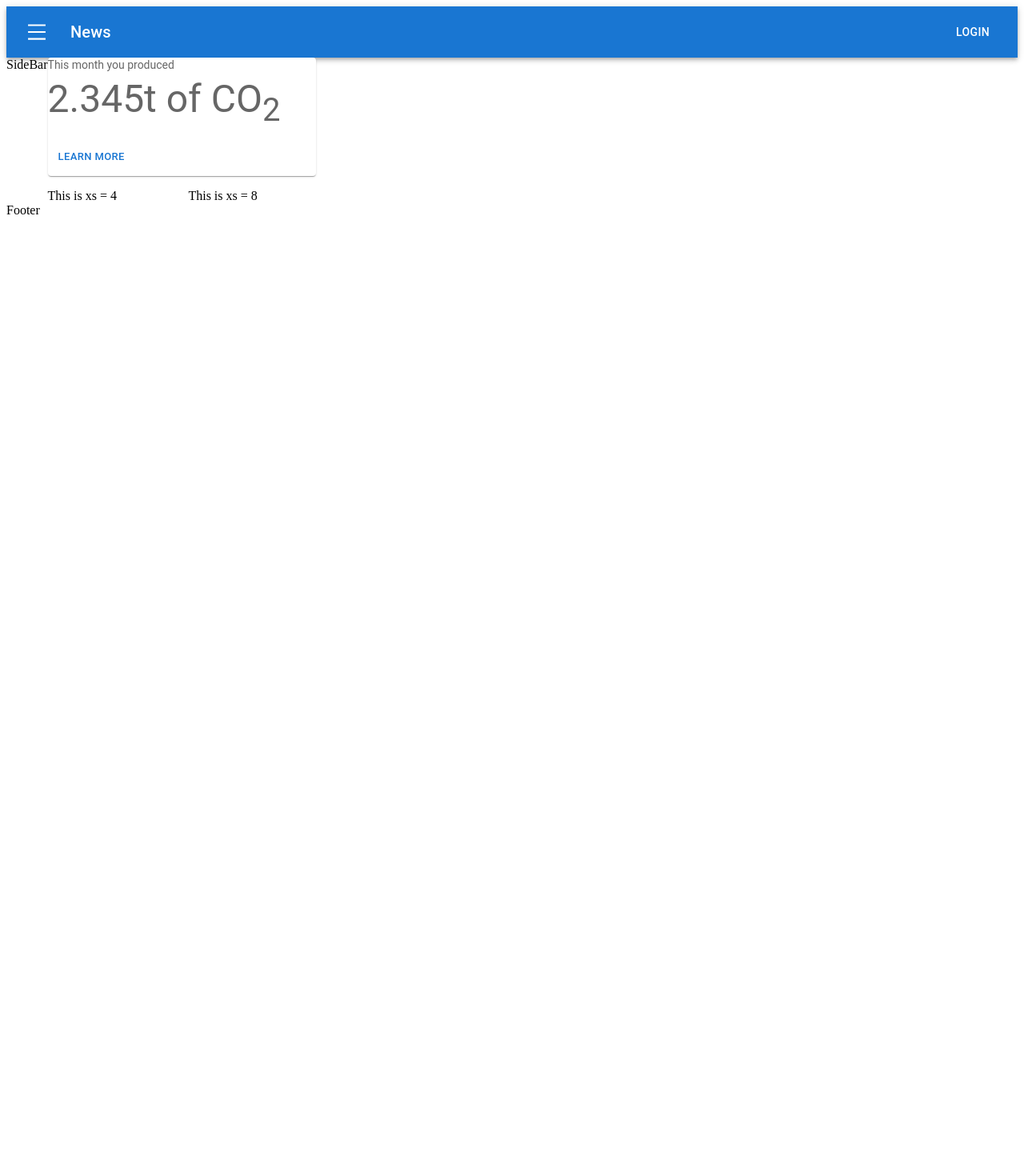
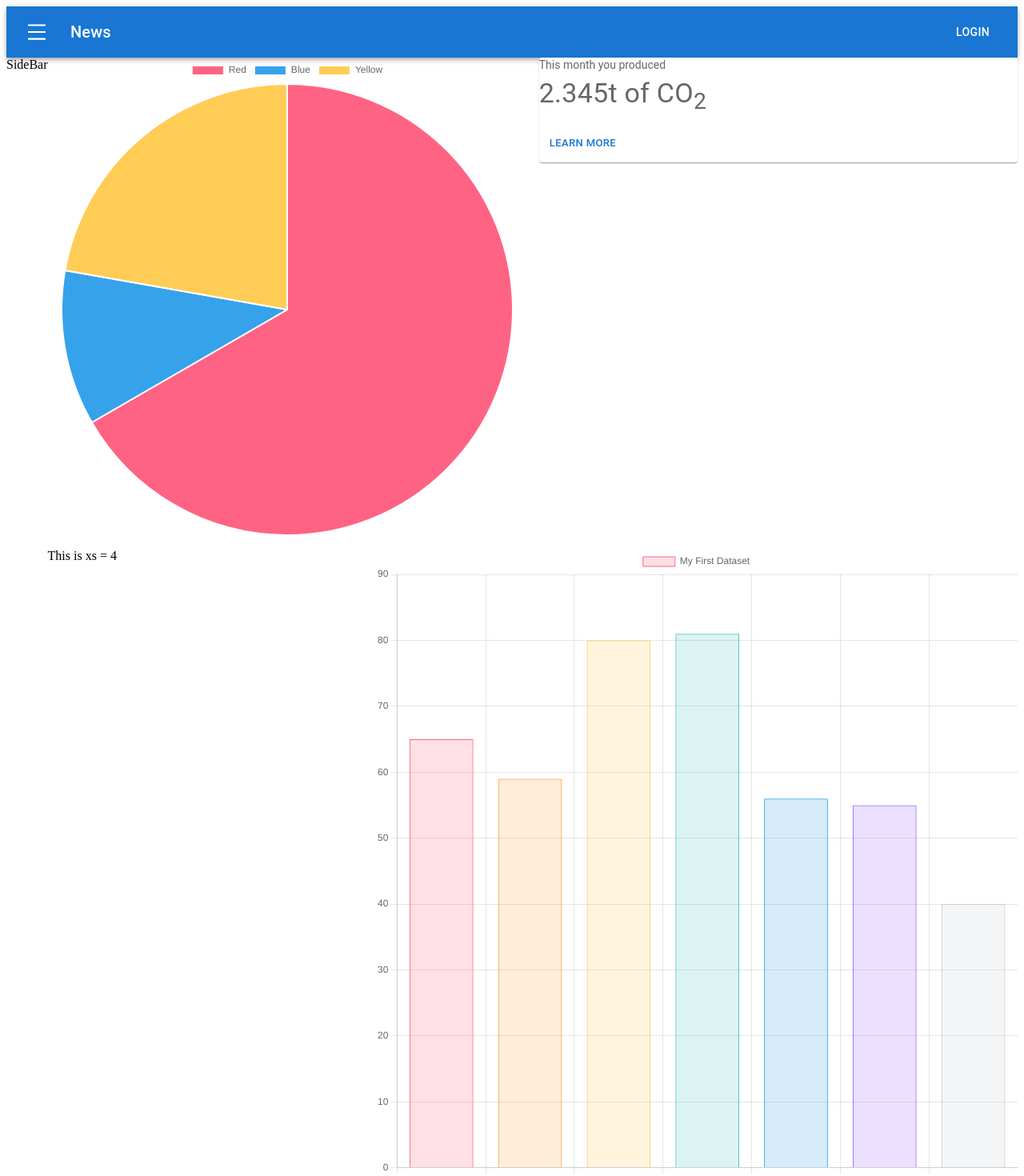
Before and after one commit to team-caffeine-fp/reducto-client, a React (Vite) app: page / in a window 1280 px wide. Shown: the top 1470 px of the page at 80% size. Before the commit the page ends 800 px from the top, so only its background shows below. Built offline with nearby package versions, Linux system fonts and the light colour scheme.

Commit message:
Rough dashboard layout

```diff
--- a/package.json
+++ b/package.json
@@ -23,7 +23,6 @@
     "@mui/material": "^5.10.6",
     "chart.js": "^3.9.1",
     "react": "^18.2.0",
-    "react-chartjs-2": "^4.3.1",
     "react-dom": "^18.2.0",
     "react-icons": "^4.4.0",
     "react-router-dom": "^6.4.1",
--- /dev/null
+++ b/src/common/Chart/index.jsx
@@ -0,0 +1,21 @@
+import React, {useRef} from 'react'
+import Chart from 'chart.js/auto'
+
+function index({config}) {
+    const pieElem = useRef()
+    const attachPie = () => {
+        const ctx = pieElem.current
+        const pieChart = new Chart(ctx, config)
+    }
+    React.useEffect(() => {
+        attachPie()
+    })
+  return (
+    <canvas id="myChart" width="400" height="400" ref={pieElem}>
+
+    </canvas>
+
+  )
+}
+
+export default index
--- a/src/common/MainGrid/index.jsx
+++ b/src/common/MainGrid/index.jsx
@@ -4,25 +4,77 @@ import Card from '@mui/material/Card'
 import CardActions from '@mui/material/CardActions'
 import Grid from '@mui/material/Grid'
 import Typography from '@mui/material/Typography'
-
+import { Chart } from '../'
 
 function index() {
-    const labels = ["2010", "2012", "2014", "2016", "2018"]
-    const datasets = [
-      {
-        data: [2000, 4000, 2300, 2222, 3333],
-        backgroundColor: ["#003f5c", "#58508d", "#bc5090", "#ff6361", "#ffa600"]
+    const pieConfig = {
+        type: 'pie',
+        data: {labels: [
+            'Red',
+            'Blue',
+            'Yellow'
+          ],
+          datasets: [{
+            label: 'My First Dataset',
+            data: [300, 50, 100],
+            backgroundColor: [
+              'rgb(255, 99, 132)',
+              'rgb(54, 162, 235)',
+              'rgb(255, 205, 86)'
+            ],
+            hoverOffset: 4
+          }],}
+    }
+
+      const barData = {
+        labels: ['Jan', 'Feb', 'Mar', 'Apr', 'May', 'Jun', 'Jul'],
+        datasets: [{
+          label: 'My First Dataset',
+          data: [65, 59, 80, 81, 56, 55, 40],
+          backgroundColor: [
+            'rgba(255, 99, 132, 0.2)',
+            'rgba(255, 159, 64, 0.2)',
+            'rgba(255, 205, 86, 0.2)',
+            'rgba(75, 192, 192, 0.2)',
+            'rgba(54, 162, 235, 0.2)',
+            'rgba(153, 102, 255, 0.2)',
+            'rgba(201, 203, 207, 0.2)'
+          ],
+          borderColor: [
+            'rgb(255, 99, 132)',
+            'rgb(255, 159, 64)',
+            'rgb(255, 205, 86)',
+            'rgb(75, 192, 192)',
+            'rgb(54, 162, 235)',
+            'rgb(153, 102, 255)',
+            'rgb(201, 203, 207)'
+          ],
+          borderWidth: 1
+        }]
       }
-    ]
+      const barConfig = {
+        type: 'bar',
+        data: barData,
+        options: {
+          scales: {
+            y: {
+              beginAtZero: true
+            }
+          }
+        },
+      }
   return (
     <div>
         <Grid container spacing={2}>
-        <Grid item xs={8}>
+        <Grid item xs={6}>
+            <Chart config={pieConfig} />
+        </Grid>
+        <Grid item xs={6}>
             <Card>
                 <Typography variant="h5" sx={{ fontSize: 14 }} color="text.secondary" gutterBottom>
                     This month you produced
                 </Typography>
-                <Typography variant="h3" sx={{ mb: 1.5 }} color="text.secondary">
+                <Typography variant="h4" sx={{ mb: 1.5 }} color="text.secondary">
                     2.345t of CO<sub>2</sub>
                 </Typography>
                 <CardActions>
@@ -31,13 +83,10 @@ function index() {
             </Card>
         </Grid>
         <Grid item xs={4}>
-
-        </Grid>
-        <Grid item xs={4}>
             This is xs = 4
         </Grid>
         <Grid item xs={8}>
-            This is xs = 8
+            <Chart config={barConfig} />
         </Grid>
         </Grid>
     </div>
--- a/src/common/index.jsx
+++ b/src/common/index.jsx
@@ -1,4 +1,5 @@
 export { default as Button } from './Button'
+export { default as Chart } from './Chart'
 export { default as Container } from './Container'
 export { default as Footer } from './Footer'
 export { default as Header } from './Header'
```
Also changed, not shown: src/common/BarChart/index.jsx (added).
